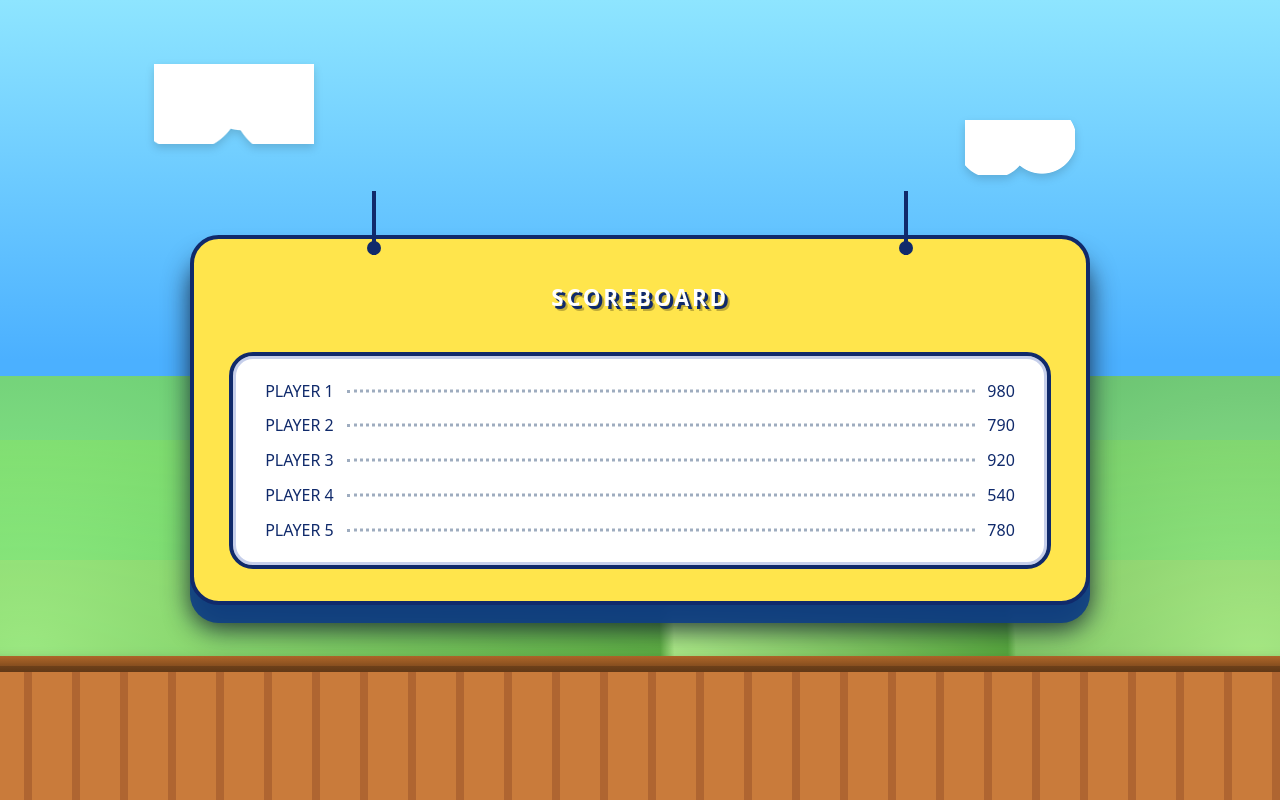
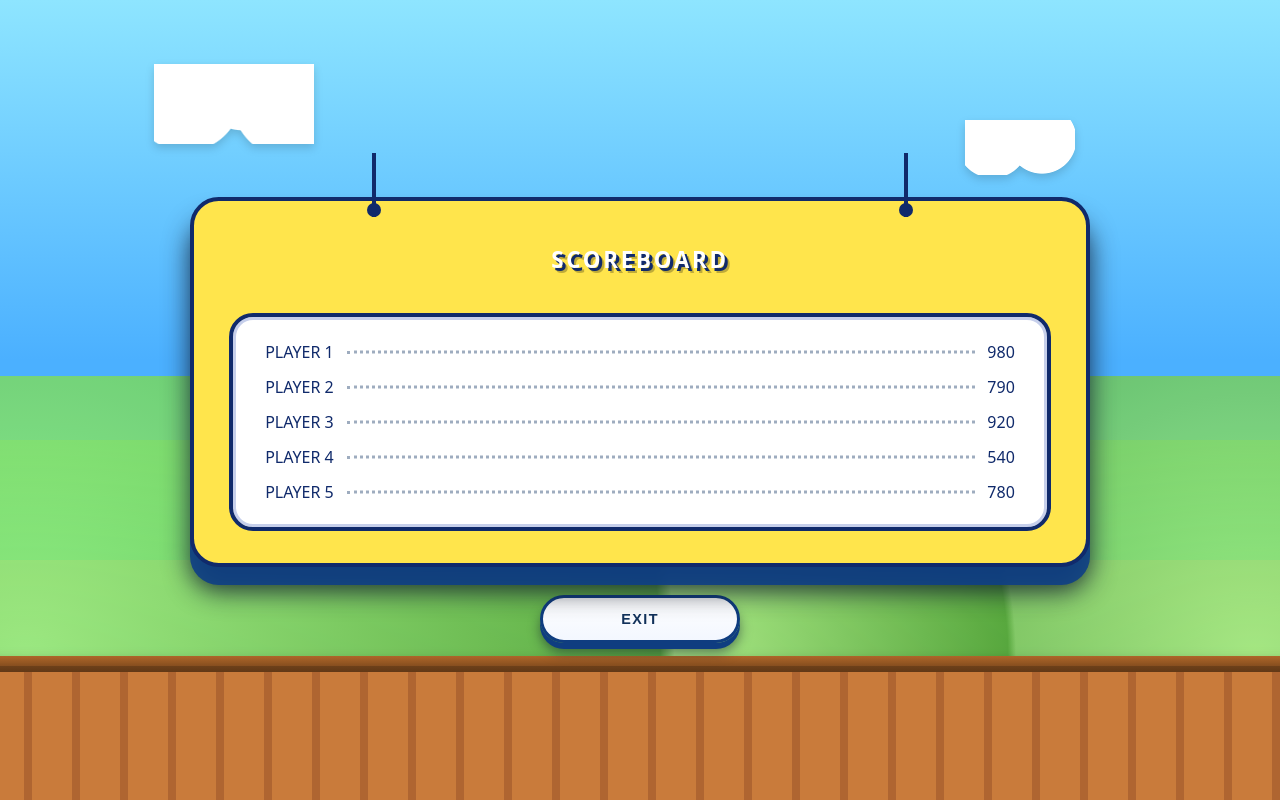
Before and after one commit to Santiago-017/Trivia, an Angular app in the folder TriviaQuiz/frontend/: page /scoreboard in a window 1280 px wide. Built offline with nearby package versions, Linux system fonts and the light colour scheme.

Commit message:
Se agrega un botón de exit en la tabla de scoreboard

```diff
--- a/TriviaQuiz/frontend/src/app/features/scoreboard/scoreboard.html
+++ b/TriviaQuiz/frontend/src/app/features/scoreboard/scoreboard.html
@@ -1,7 +1,9 @@
-<!-- src/app/features/scoreboard/scoreboard.html -->
 <div class="game-bg">
   <div class="game-bg__clouds"></div>
 
+  <!-- WRAPPER CENTRADO: scoreboard + botón -->
+  <div class="scoreboard-wrapper">
+    <!-- CARTEL PRINCIPAL -->
     <div class="scoreboard-panel">
       <!-- Cuerdas que sostienen el cartel -->
       <div class="scoreboard-panel__ropes">
@@ -34,4 +36,15 @@
         </ul>
       </div>
     </div>
+
+    <!-- BOTÓN EXIT, CENTRADO BAJO EL CARTEL -->
+    <div class="scoreboard-exit">
+      <button
+        class="btn-nintendo scoreboard-exit__btn"
+        routerLink="/room/room-menu"
+      >
+        EXIT
+      </button>
     </div>
+  </div>
+</div>
--- a/TriviaQuiz/frontend/src/app/features/scoreboard/scoreboard.scss
+++ b/TriviaQuiz/frontend/src/app/features/scoreboard/scoreboard.scss
@@ -1,14 +1,18 @@
-/* src/app/features/scoreboard/scoreboard.scss */
-
-/* Cartel principal */
-.scoreboard-panel {
+/* WRAPPER CENTRADO QUE CONTIENE EL CARTEL Y EL BOTÓN */
+.scoreboard-wrapper {
   position: relative;
   z-index: 1;
   width: 100%;
   max-width: 900px;
-  margin-inline: auto;
-  margin-top: 2.5rem;
+  margin: 2.5rem auto 0 auto; /* centrado horizontal */
+  display: flex;
+  flex-direction: column;
+  align-items: center;
+}
 
+/* Cartel principal */
+.scoreboard-panel {
+  width: 100%;
   padding: 2.5rem 2.2rem 2rem;
   border-radius: 1.8rem;
 
@@ -21,6 +25,7 @@
   display: flex;
   flex-direction: column;
   gap: 1.4rem;
+  position: relative;
 }
 
 /* Cuerdas superiores */
@@ -135,11 +140,30 @@
   white-space: nowrap;
 }
 
+/* Contenedor del botón salir (dentro del wrapper y centrado) */
+.scoreboard-exit {
+  margin-top: 1.8rem;
+  width: 100%;
+  display: flex;
+  justify-content: center;
+}
+
+/* Botón SALIR (usa estilos globales de .btn-nintendo) */
+.scoreboard-exit__btn {
+  width: 200px;
+  justify-content: center;
+  font-size: 0.9rem;
+  letter-spacing: 0.1em;
+}
+
 /* Responsive */
 @media (max-width: 640px) {
+  .scoreboard-wrapper {
+    margin-top: 1.5rem;
+  }
+
   .scoreboard-panel {
     padding: 2rem 1.4rem 1.8rem;
-    margin-top: 1.5rem;
   }
 
   .scoreboard-panel__body {
--- a/TriviaQuiz/frontend/src/app/features/scoreboard/scoreboard.ts
+++ b/TriviaQuiz/frontend/src/app/features/scoreboard/scoreboard.ts
@@ -1,4 +1,3 @@
-// src/app/features/scoreboard/scoreboard.ts
 import { Component } from '@angular/core';
 import { CommonModule } from '@angular/common';
 
@@ -15,7 +14,7 @@ interface PlayerScore {
   styleUrls: ['./scoreboard.scss'],
 })
 export class Scoreboard {
-  // Más adelante esto vendrá del backend
+  // Luego esto vendrá del backend
   players: PlayerScore[] = [
     { name: 'PLAYER 1', score: 980 },
     { name: 'PLAYER 2', score: 790 },
```
Lines whose indentation alone changed are shown as unchanged.
